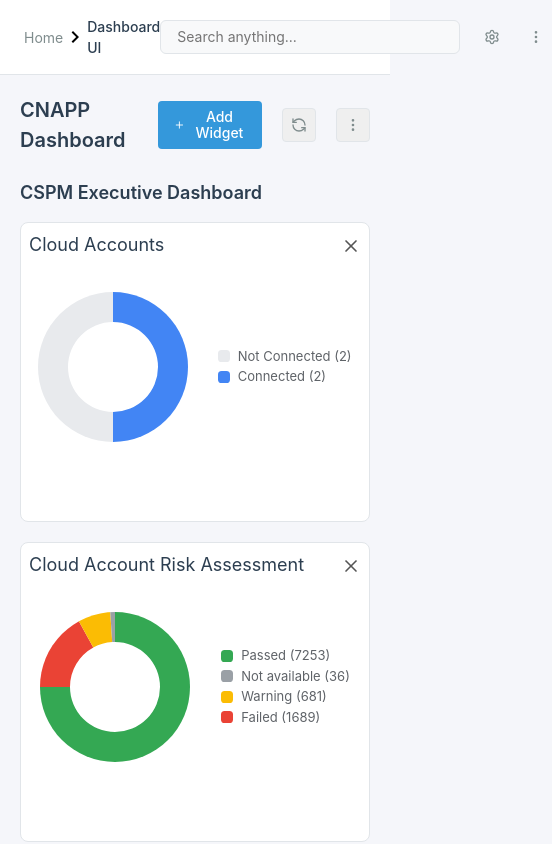
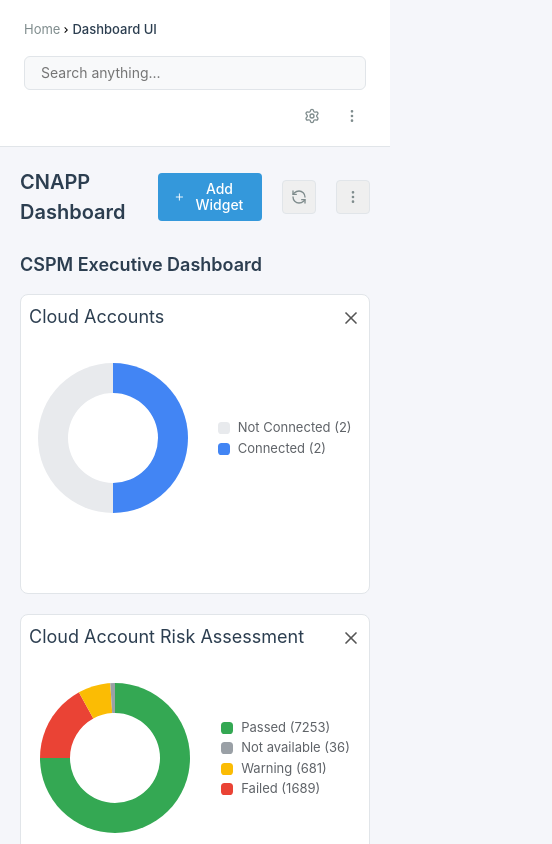
Before and after one commit to Dibya12345/accunox_frontend, a React (Vite) app: page / in a window 390 px wide. Shown: the top 844 px of the page, 552 px wide, since content can reach past the window. Built offline with nearby package versions, Linux system fonts and the light colour scheme.

Commit message:
fixed the header css

```diff
--- a/src/components/header.jsx
+++ b/src/components/header.jsx
@@ -7,12 +7,15 @@
   return (
     <header className="dashboard-header">
       <section className="dashboard-header__left">
-        <span className="dashboard-header__left__breadcrumb">Home</span>
-        <span className="dashboard-header__left__separator">
-          <img src={NextButton} alt="Next" />
-        </span>
-        <span className="dashboard-header__left__active">Dashboard UI</span>
+        <div className="dashboard-header__left__breadcrumb-group">
+          <span className="dashboard-header__left__breadcrumb">Home</span>
+          <span className="dashboard-header__left__separator">
+            <img src={NextButton} alt="Next" />
+          </span>
+          <span className="dashboard-header__left__active">Dashboard UI</span>
+        </div>
       </section>
+
       <section className="dashboard-header__right">
         <input
           type="text"
@@ -28,7 +31,6 @@
           <button className="dashboard-header__right__actions__icon-btn">
             <MoreVertical size={16} />
           </button>
-
         </div>
       </section>
     </header>
--- a/src/components/header.scss
+++ b/src/components/header.scss
@@ -5,11 +5,20 @@
   display: flex;
   justify-content: space-between;
   align-items: center;
+  flex-wrap: wrap;
 
   &__left {
     display: flex;
     align-items: center;
     font-size: 14px;
+
+    &__breadcrumb-group {
+      display: flex;
+      align-items: center;
+      white-space: nowrap;
+      overflow: hidden;
+      text-overflow: ellipsis;
+    }
 
     &__breadcrumb {
       color: #7f8c8d;
@@ -17,6 +26,12 @@
 
     &__separator {
       color: #bdc3c7;
+      margin: 0 8px;
+
+      img {
+        width: 12px;
+        height: auto;
+      }
     }
 
     &__active {
@@ -29,15 +44,18 @@
     display: flex;
     align-items: center;
     gap: 16px;
+    flex-wrap: wrap;
+    margin-top: 12px;
 
     &__search {
       padding: 8px 16px;
       border: 1px solid #e1e5e9;
       border-radius: 6px;
       background: #f8f9fa;
-      width: 300px;
       font-size: 14px;
       outline: none;
+      width: 300px;
+      max-width: 100%;
     }
 
     &__actions {
@@ -55,6 +73,10 @@
         display: flex;
         align-items: center;
         justify-content: center;
+
+        &:hover {
+          background: #ecf0f1;
+        }
       }
 
       &__avatar {
@@ -67,4 +89,51 @@
       }
     }
   }
+
+  // Responsive styles for tablets and smaller
+  @media (max-width: 768px) {
+    flex-direction: column;
+    align-items: flex-start;
+
+    &__left,
+    &__right {
+      width: 100%;
+      justify-content: space-between;
+    }
+
+    &__right {
+      margin-top: 12px;
+      gap: 12px;
+
+      &__search {
+        width: 100%;
+      }
+
+      &__actions {
+        justify-content: flex-end;
+        width: 100%;
+      }
+    }
+  }
+
+  // Responsive styles for mobile phones
+  @media (max-width: 480px) {
+    &__left {
+      font-size: 13px;
+      flex-direction: column;
+      align-items: flex-start;
+
+      &__separator {
+        margin: 4px 0;
+      }
+    }
+
+    &__right__actions {
+      flex-wrap: wrap;
+
+      &__icon-btn {
+        padding: 6px;
+      }
+    }
+  }
 }
```
